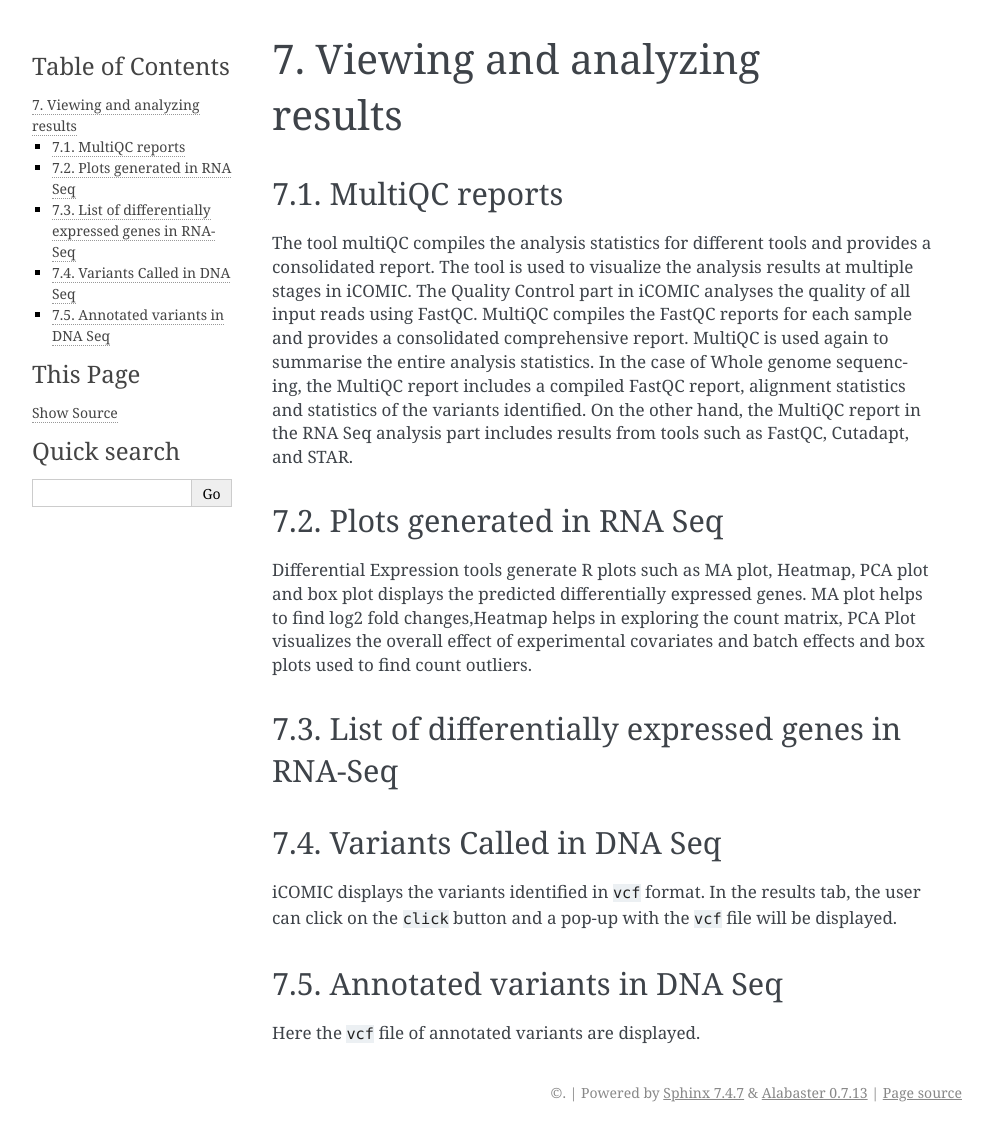
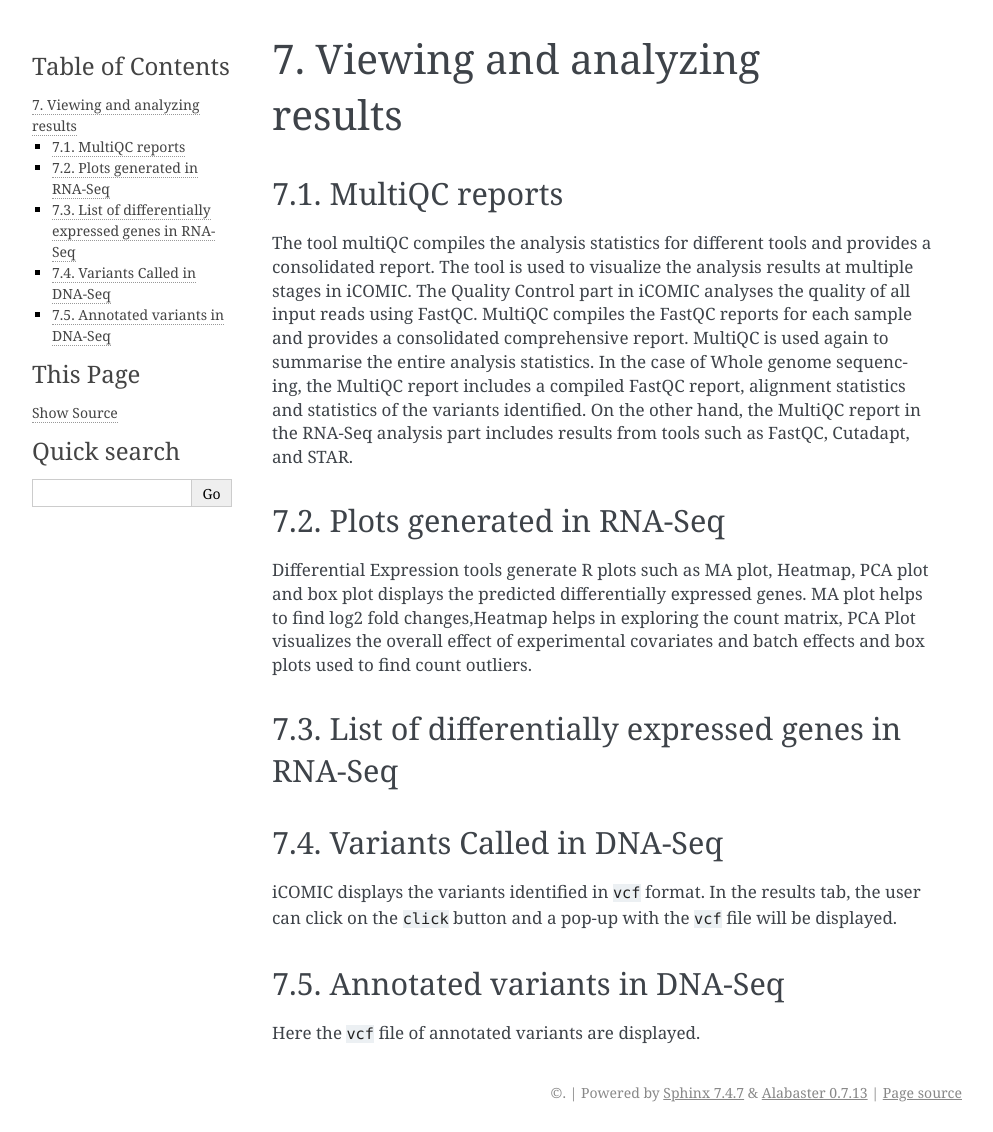
Before and after one commit to anjanaanilkumar1289/iCOMIC_doc, a Sphinx documentation site: the page built from docs/results.md, in a window 1280 px wide. Shown: the whole page, without its empty margins (148-1141 px from the left). Built offline with Sphinx 7.4.7, drawn with Linux system fonts in a browser that asks for light colours.

Commit message:
Update results.md

```diff
--- a/docs/results.md
+++ b/docs/results.md
@@ -1,12 +1,12 @@
 ## 7. Viewing and analyzing results
 
 #### 7.1. MultiQC reports
-The tool multiQC compiles the analysis statistics for different tools and provides a consolidated report. The tool is used to visualize the analysis results at multiple stages in iCOMIC. The Quality Control part in iCOMIC analyses the quality of all input reads using FastQC. MultiQC compiles the FastQC reports for each sample and provides a consolidated comprehensive report. MultiQC is used again to summarise the entire analysis statistics. In the case of Whole genome sequencing, the MultiQC report includes a compiled FastQC report, alignment statistics and statistics of the variants identified. On the other hand, the MultiQC report in the RNA Seq analysis part includes results from tools such as FastQC, Cutadapt, and STAR.
+The tool multiQC compiles the analysis statistics for different tools and provides a consolidated report. The tool is used to visualize the analysis results at multiple stages in iCOMIC. The Quality Control part in iCOMIC analyses the quality of all input reads using FastQC. MultiQC compiles the FastQC reports for each sample and provides a consolidated comprehensive report. MultiQC is used again to summarise the entire analysis statistics. In the case of Whole genome sequencing, the MultiQC report includes a compiled FastQC report, alignment statistics and statistics of the variants identified. On the other hand, the MultiQC report in the RNA-Seq analysis part includes results from tools such as FastQC, Cutadapt, and STAR.
 
-#### 7.2. Plots generated in RNA Seq
+#### 7.2. Plots generated in RNA-Seq
 Differential Expression tools generate R plots such as MA plot, Heatmap, PCA plot and box plot displays the predicted differentially expressed genes. MA plot helps to find log2 fold changes,Heatmap helps in exploring the count matrix, PCA Plot visualizes the overall effect of experimental covariates and batch effects and box plots used to find count outliers.
 #### 7.3. List of differentially expressed genes in RNA-Seq
-#### 7.4. Variants Called in DNA Seq
+#### 7.4. Variants Called in DNA-Seq
 iCOMIC displays the variants identified in `vcf` format. In the results tab, the user can click on the `click` button and a pop-up with the `vcf` file will be displayed.
-#### 7.5. Annotated variants in DNA Seq
+#### 7.5. Annotated variants in DNA-Seq
 Here the `vcf` file of annotated variants are displayed.
```
